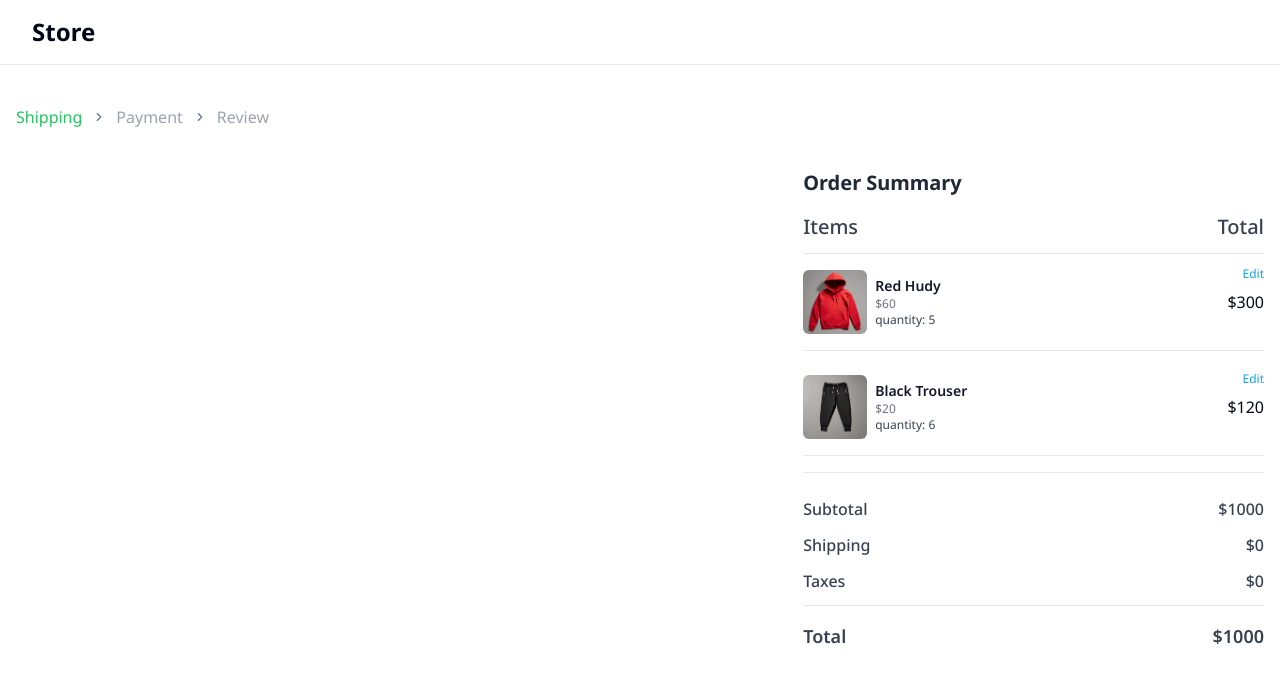
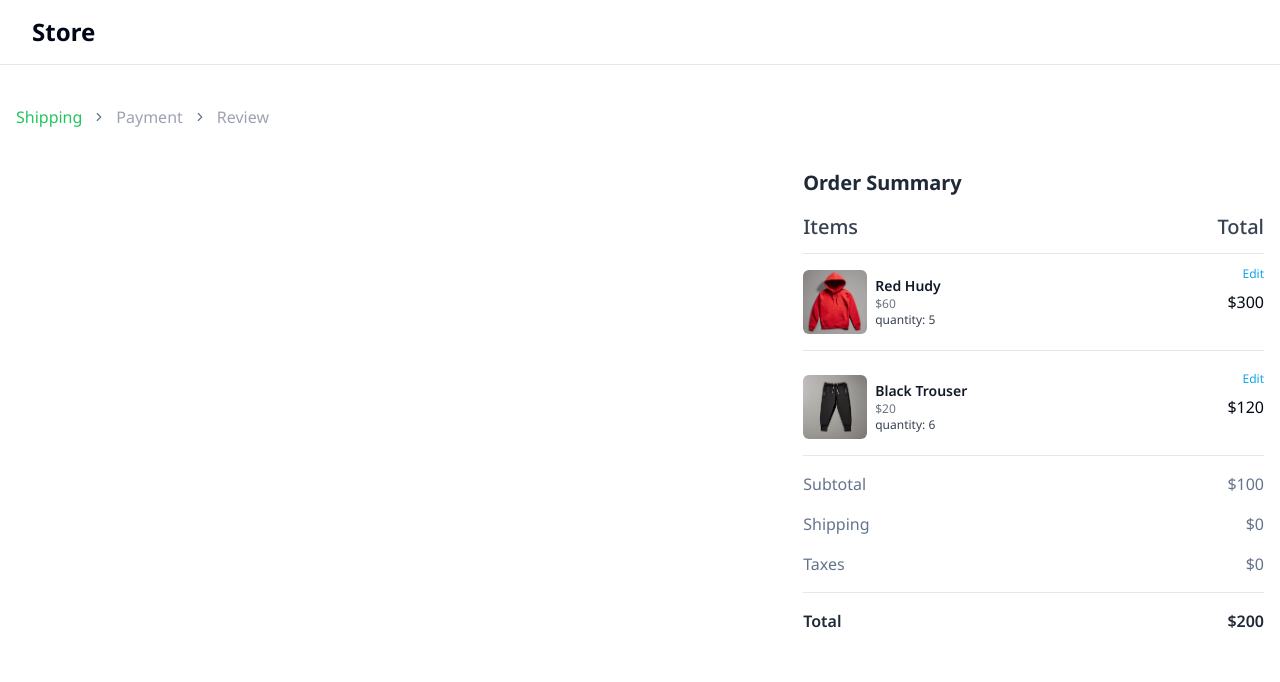
Before and after one commit to ThapaSurace/checkout_design, a React (Vite) app: page /checkout in a window 1280 px wide. Shown: the top 682 px of the page. Built offline with nearby package versions, Linux system fonts and the light colour scheme.

Commit message:
add subtotal component

```diff
--- a/src/pages/Checkout.tsx
+++ b/src/pages/Checkout.tsx
@@ -9,6 +9,7 @@ import SmallCartList from "@/components/SmallCartList";
 import { Separator } from "@/components/ui/separator";
 import { Button } from "@/components/ui/button";
 import CheckoutBreadcrumb from "@/components/CheckOutBreadCrum";
+import SubTotal from "@/components/SubTotal";
 
 const Checkout = () => {
   const [currentStep, setCurrentStep] = useState("");
@@ -50,25 +51,9 @@ const Checkout = () => {
             Order Summary
           </h1>
           <SmallCartList />
-          <Separator className="my-4" />
           {/* sub total */}
-          <div className="mt-6 space-y-3 font-medium text-gray-700">
-            <div className="flex justify-between items-center">
-              <span>Subtotal</span>
-              <span>$1000</span>
-            </div>
-            <div className="flex justify-between items-center">
-              <span>Shipping</span>
-              <span>$0</span>
-            </div>
-            <div className="flex justify-between items-center">
-              <span>Taxes</span>
-              <span>$0</span>
-            </div>
-            <div className="flex justify-between items-center text-lg font-semibold border-t pt-4">
-              <span>Total</span>
-              <span>$1000</span>
-            </div>
+          <div className="my-4">
+            <SubTotal />
           </div>
           <Separator className="md:hidden my-4" />
           <div className="mt-4 flex justify-end md:hidden">
```
